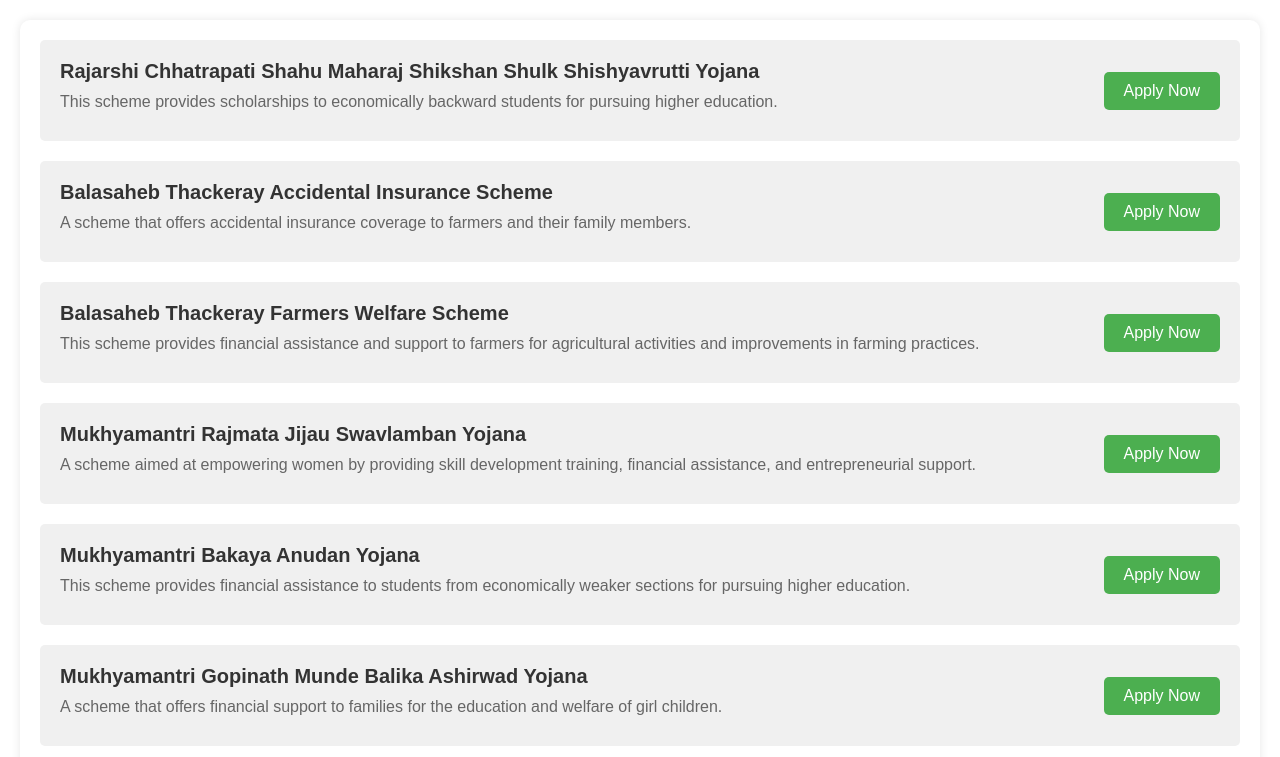
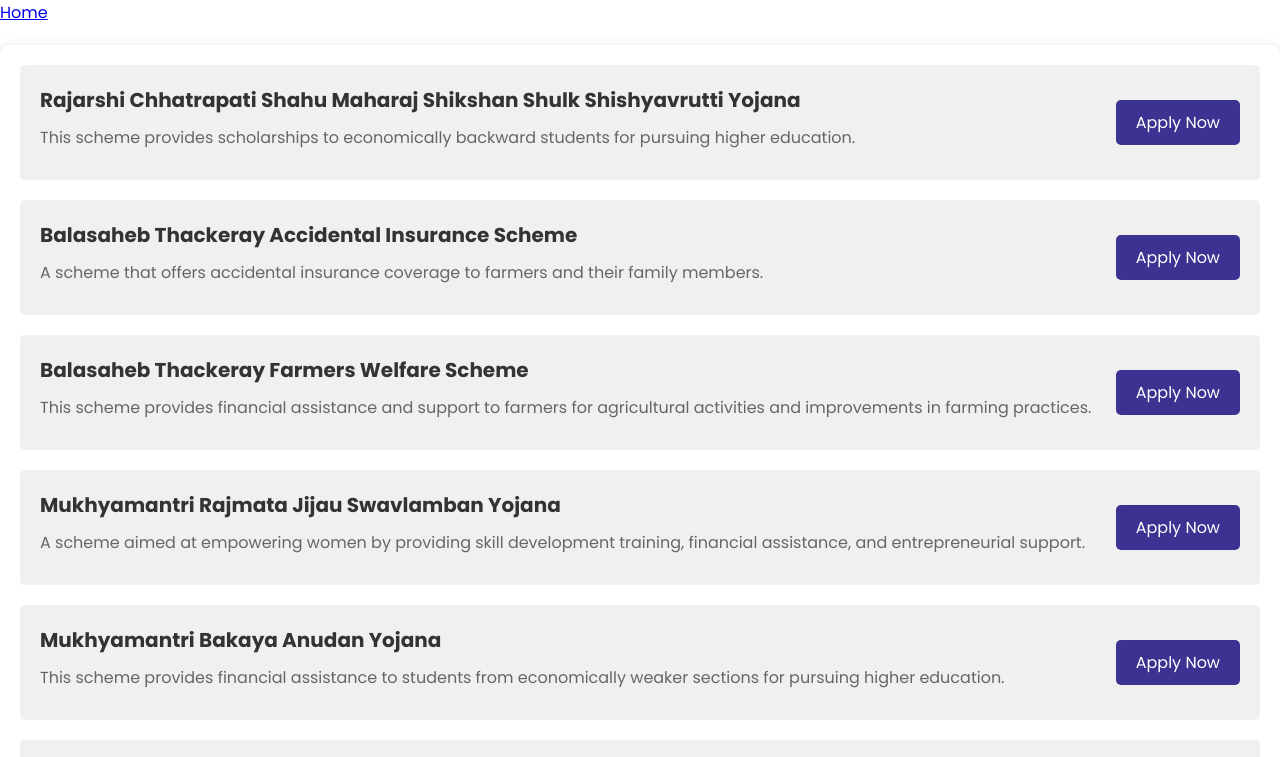
Before and after one commit to psmahale/web_desinging, a plain HTML site: page main/chat.html in a window 1280 px wide. Shown: the top 757 px of the page. Drawn offline with Linux system fonts and the light colour scheme.

Commit message:
Update chat.html

```diff
--- a/main/chat.html
+++ b/main/chat.html
@@ -4,54 +4,12 @@
 <meta charset="UTF-8">
 <meta name="viewport" content="width=device-width, initial-scale=1.0">
 <title>Your Webpage Title</title>
-<style>
-    body {
-        margin: 0;
-        padding: 0;
-        font-family: Arial, sans-serif;
-    }
-    .container {
-        max-width: 1200px;
-        margin: 20px auto;
-        padding: 20px;
-        background-color: #fff;
-        border-radius: 10px;
-        box-shadow: 0 0 10px rgba(0, 0, 0, 0.1);
-    }
-    .scheme-card {
-        margin-bottom: 20px;
-        padding: 20px;
-        background-color: #f0f0f0;
-        border-radius: 5px;
-        display: flex;
-        justify-content: space-between;
-        align-items: center;
-    }
-    .scheme-title {
-        font-size: 20px;
-        font-weight: bold;
-        color: #333;
-        margin-bottom: 10px;
-    }
-    .scheme-description {
-        font-size: 16px;
-        color: #666;
-        margin-bottom: 10px;
-    }
-    .apply-button {
-        background-color: #4CAF50;
-        color: white;
-        border: none;
-        padding: 10px 20px;
-        text-align: center;
-        text-decoration: none;
-        font-size: 16px;
-        border-radius: 5px;
-        cursor: pointer;
-    }
-</style>
+<link rel="stylesheet" href="../style/style.css">
 </head>
-<body>
+<body class="chat-page">
+
+    <a href="../index.html" class="home-button">Home</a>
+
     <div class="container">
         <div class="scheme-card">
             <div>
```
